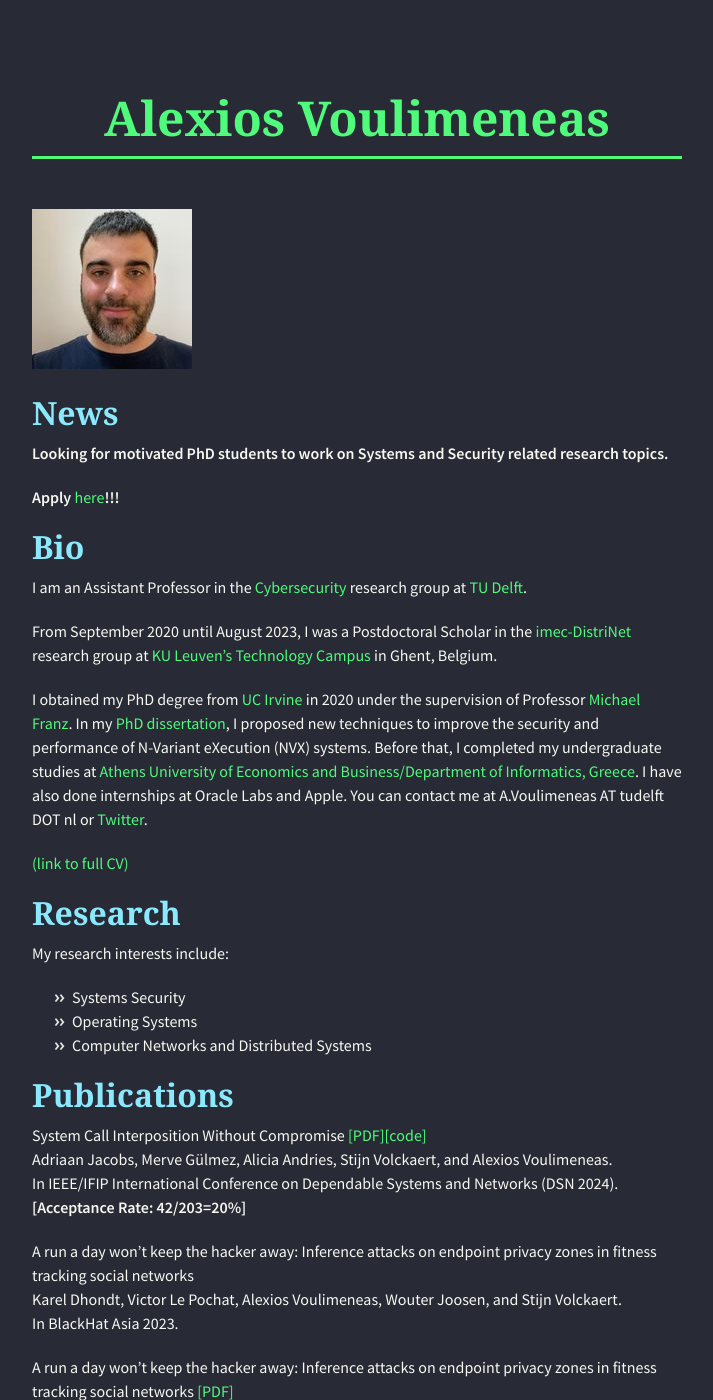
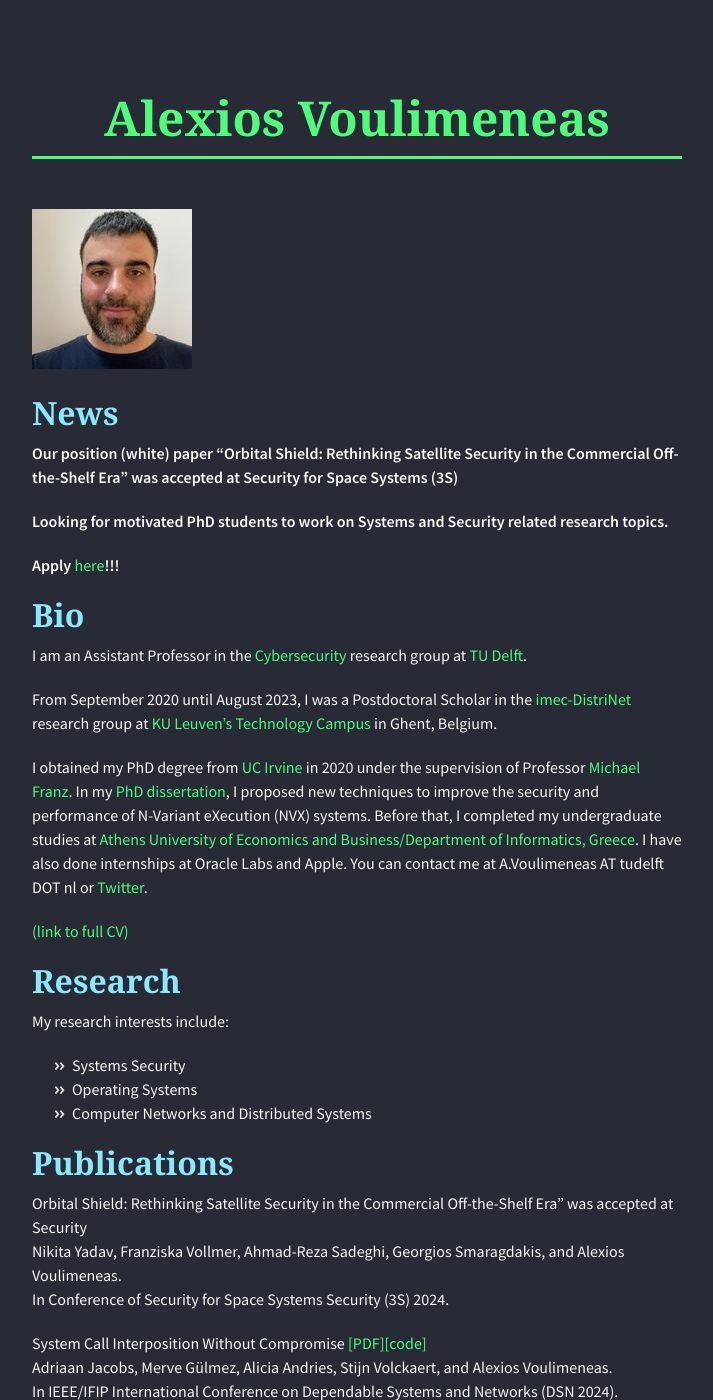
Before and after one commit to alexios-voulimeneas/alexios-voulimeneas.github.io, a Jekyll site: the page built from index.md, in a window 1280 px wide and 1400 px high. Shown: the whole window, without its empty margins (283-996 px from the left). Built offline with Jekyll 4.4.1, drawn with Linux system fonts in a browser that asks for light colours; nearby versions of some CDN libraries; the repository's description, which GitHub fills in, is left out.

Commit message:
Update index.md

```diff
--- a/index.md
+++ b/index.md
@@ -5,6 +5,8 @@ layout: default
 ![](347243904_792580402232741_4838750978437221448_n.jpg)
 
 ## [](#header-2)News
+
+**Our position (white) paper "Orbital Shield: Rethinking Satellite Security in the Commercial Off-the-Shelf Era" was accepted at Security for Space Systems (3S)**
 
 **Looking for motivated PhD students to work on Systems and Security related research topics.**
 
@@ -30,6 +32,10 @@ My research interests include:
 *   Computer Networks and Distributed Systems
 
 ## [](#header-2)Publications
+
+Orbital Shield: Rethinking Satellite Security in the Commercial Off-the-Shelf Era" was accepted at Security
+Nikita Yadav, Franziska Vollmer, Ahmad-Reza Sadeghi, Georgios Smaragdakis, and Alexios Voulimeneas.
+In Conference of Security for Space Systems Security (3S) 2024.
 
 System Call Interposition Without Compromise [[PDF]](./papers/2024-lazypoline.pdf)[[code]](https://github.com/lazypoline/lazypoline)
 Adriaan Jacobs, Merve Gülmez, Alicia Andries, Stijn Volckaert, and Alexios Voulimeneas.
```
